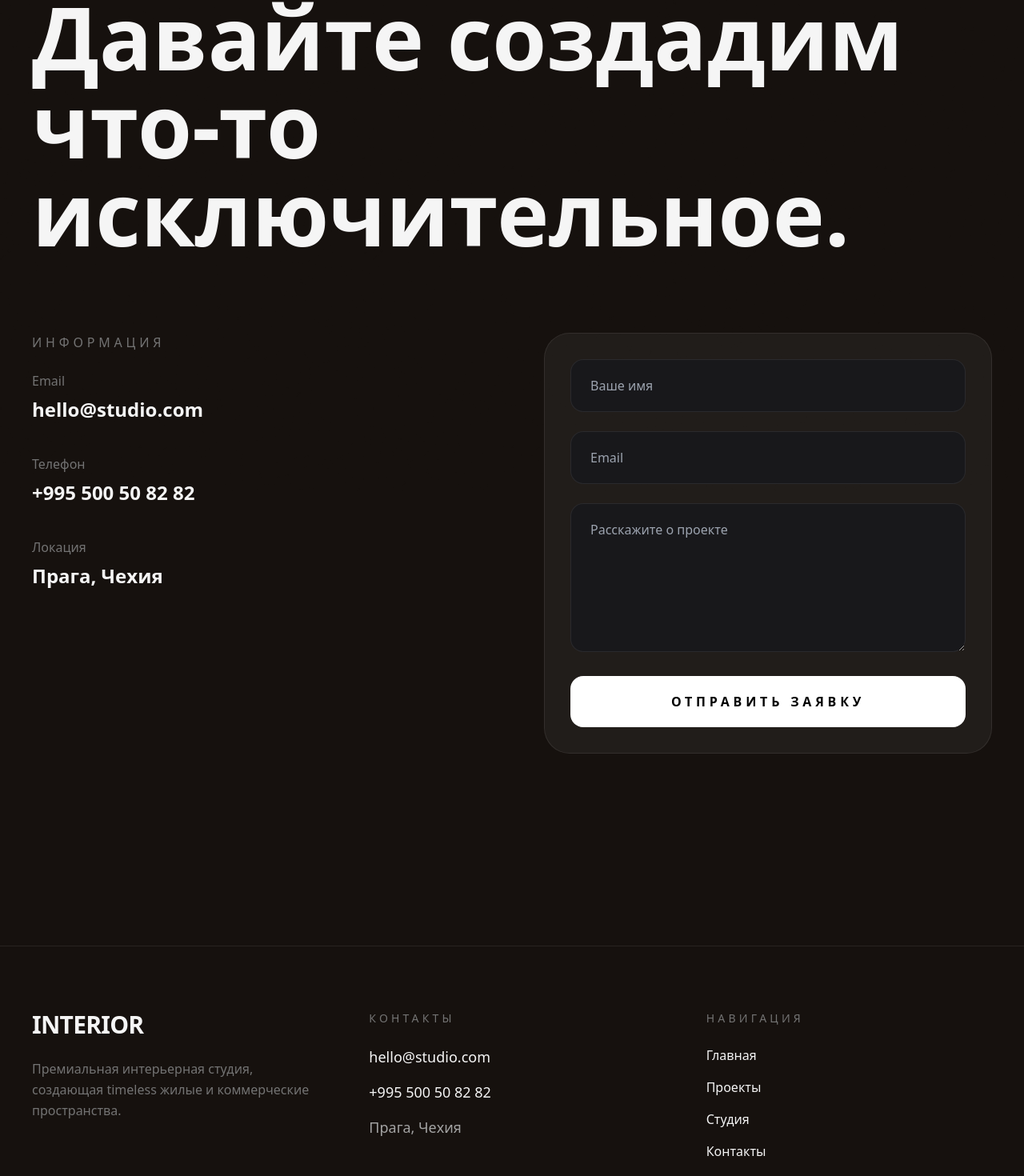
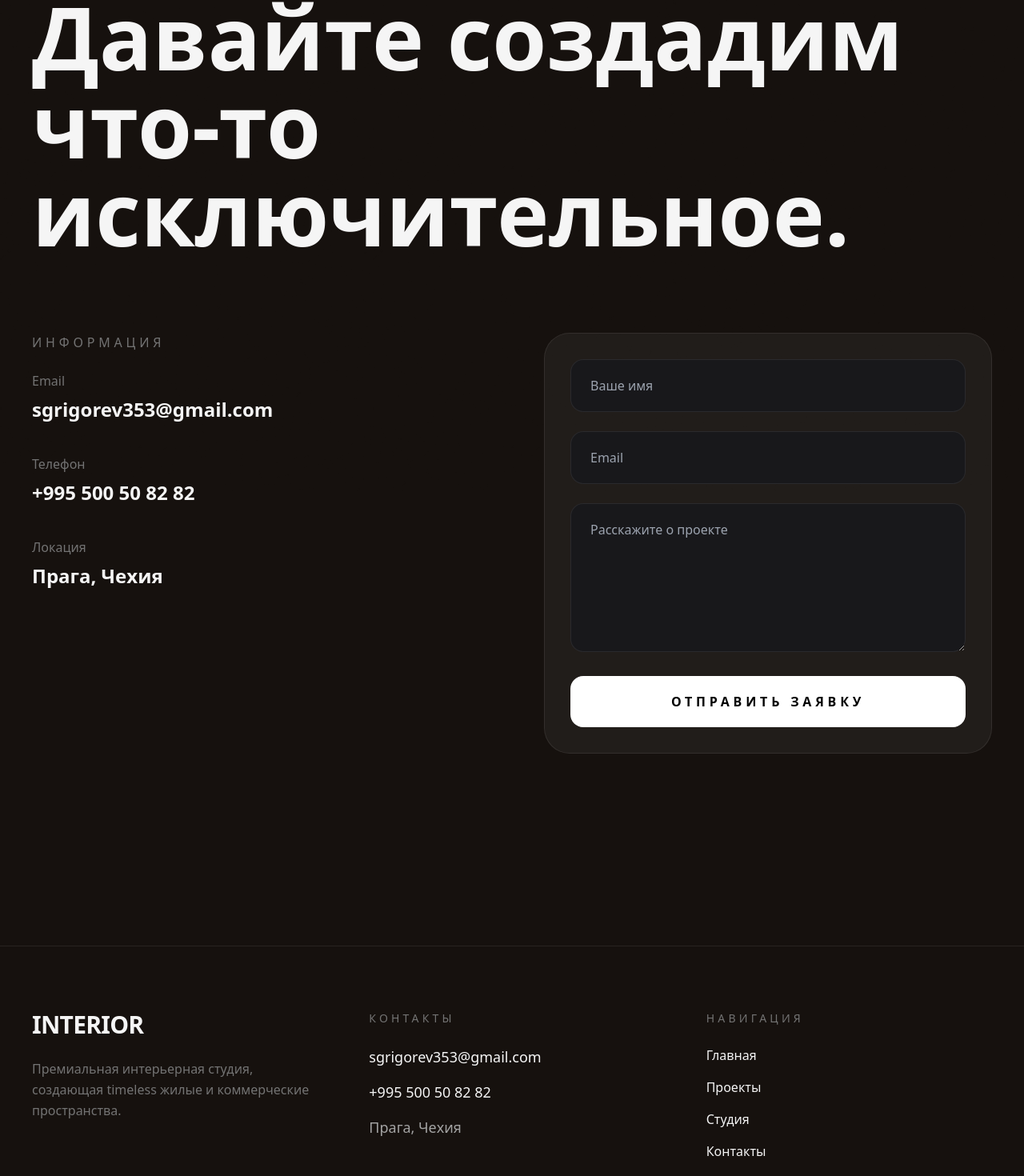
Before and after one commit to DmitryZhigar/Interior-studio, a Nuxt app: page /contact in a window 1280 px wide. Shown: the part 186-1656 px from the top of the page at 80% size. Built offline with nearby package versions, Linux system fonts and the light colour scheme.

Commit message:
change email

```diff
--- a/app/components/Footer.vue
+++ b/app/components/Footer.vue
@@ -23,7 +23,7 @@ const { t, phoneNumber } = useLocale()
 
           <div class="space-y-4">
             <p class="text-lg">
-              hello@studio.com
+              sgrigorev353@gmail.com
             </p>
 
             <p class="text-lg">
--- a/app/pages/contact.vue
+++ b/app/pages/contact.vue
@@ -81,7 +81,7 @@ const sendRequest = async () => {
             </p>
 
             <p class="text-2xl font-semibold">
-              hello@studio.com
+              sgrigorev353@gmail.com
             </p>
           </div>
 
```
